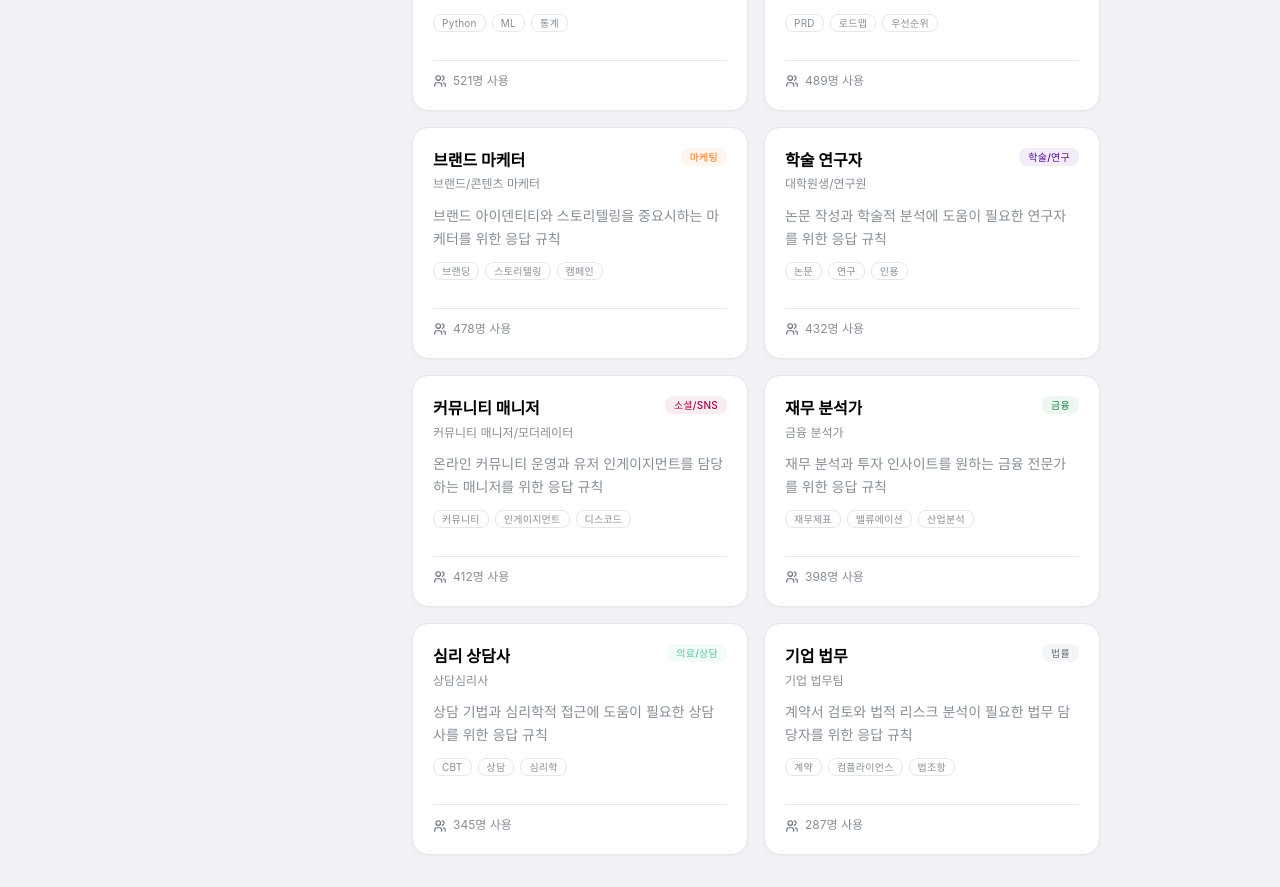
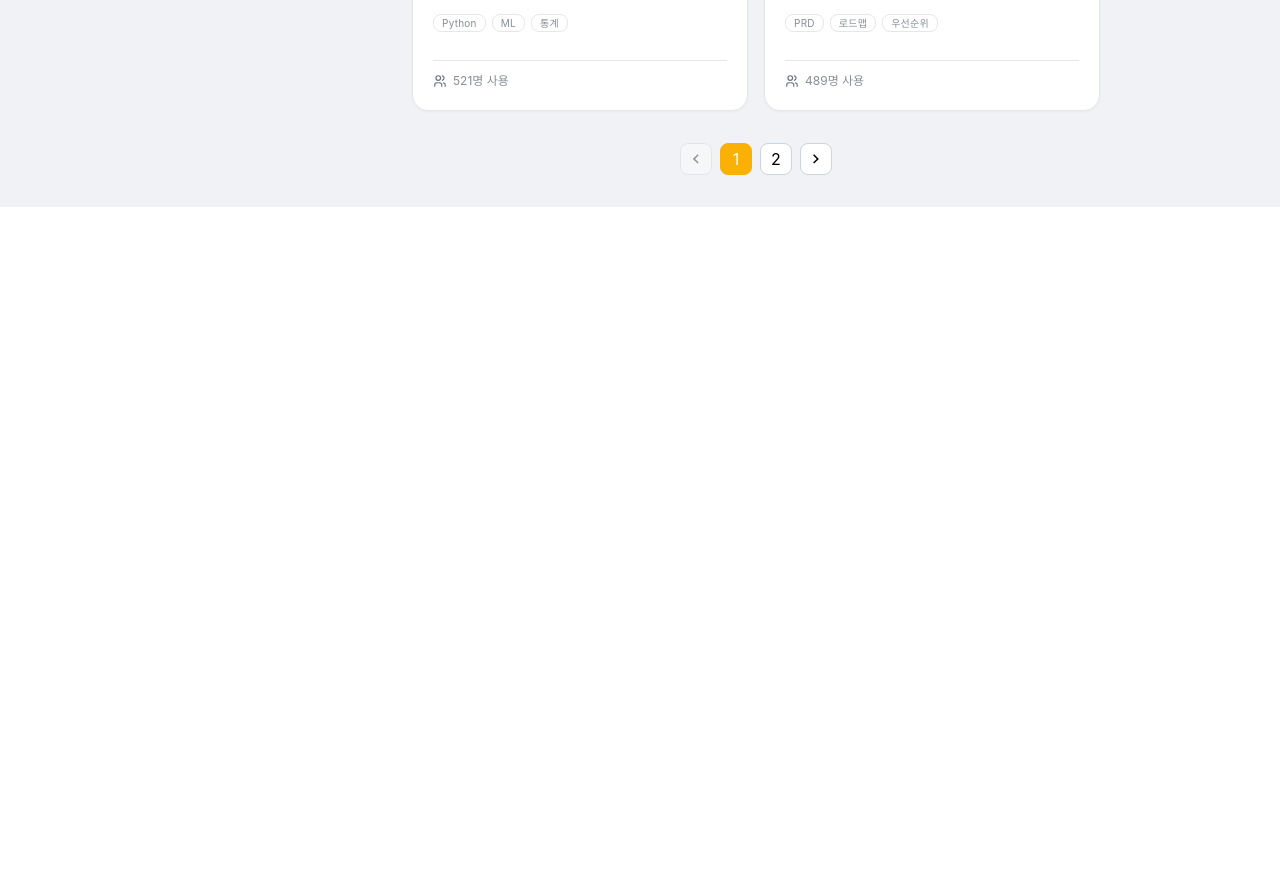
Before and after one commit to seoddhh/your-ai, a Next.js app in the folder client/: page /instructions in a window 1280 px wide. Shown: the part 1380-2267 px from the top of the page. After the commit the page ends 1587 px from the top, so only its background shows below. Built offline with nearby package versions, Linux system fonts and the light colour scheme; a web font is replaced by a local one.

Commit message:
feat: implement pagination and remove animation in rule library

```diff
--- a/client/src/app/instructions/page.tsx
+++ b/client/src/app/instructions/page.tsx
@@ -2,7 +2,6 @@
 
 import { useState, useEffect, Suspense } from 'react';
 import { useSearchParams } from 'next/navigation';
-import { AnimatePresence } from 'framer-motion';
 import Link from 'next/link';
 import {
     Title,
@@ -17,6 +16,7 @@ import {
     Paper,
     Loader,
     Select,
+    Pagination,
 } from '@mantine/core';
 import {
     IconSearch,
@@ -36,6 +36,8 @@ const SORT_OPTIONS = [
     { value: 'usage', label: '사용량순' },
 ];
 
+const ITEMS_PER_PAGE = 10;
+
 function InstructionsLibraryContent() {
     const searchParams = useSearchParams();
     const initialDomain = searchParams.get('domain') as Domain | null;
@@ -47,6 +49,7 @@ function InstructionsLibraryContent() {
     const [searchQuery, setSearchQuery] = useState('');
     const [sortBy, setSortBy] = useState<SortOption>('popular');
     const [expandedId, setExpandedId] = useState<string | null>(null);
+    const [activePage, setActivePage] = useState(1);
 
     useEffect(() => {
         const domain = searchParams.get('domain') as Domain | null;
@@ -59,12 +62,29 @@ function InstructionsLibraryContent() {
         setMounted(true);
     }, []);
 
+    // 페이지 변경 시 스크롤 최상단으로 이동 (옵션)
+    useEffect(() => {
+        // window.scrollTo({ top: 0, behavior: 'smooth' });
+    }, [activePage]);
+
+    // 필터 변경 시 첫 페이지로 리셋
+    useEffect(() => {
+        setActivePage(1);
+    }, [selectedDomain, searchQuery, sortBy]);
+
     const { instructions: filteredInstructions, domainMeta, domains } = useAnswerRules({
         domain: selectedDomain,
         searchQuery,
         sortBy,
         includeUserRules: true,
     });
+
+    const totalItems = filteredInstructions.length;
+    const totalPages = Math.ceil(totalItems / ITEMS_PER_PAGE);
+    const paginatedInstructions = filteredInstructions.slice(
+        (activePage - 1) * ITEMS_PER_PAGE,
+        activePage * ITEMS_PER_PAGE
+    );
 
     if (!mounted) {
         return (
@@ -221,7 +241,7 @@ function InstructionsLibraryContent() {
                     <Group justify="space-between" mb="lg">
                         <Text size="sm" c="dimmed">
                             {selectedDomain === 'all' ? '전체' : (domainMeta[selectedDomain]?.label || selectedDomain)}에서{' '}
-                            <Text component="span" fw={600} c="dark">{filteredInstructions.length}개</Text>의 응답 규칙
+                            <Text component="span" fw={600} c="dark">{totalItems}개</Text>의 응답 규칙
                         </Text>
                         <Badge variant="light" color="gray" size="sm">
                             {SORT_OPTIONS.find(s => s.value === sortBy)?.label}
@@ -229,9 +249,8 @@ function InstructionsLibraryContent() {
                     </Group>
 
                     {/* 응답 규칙 그리드 */}
-                    <SimpleGrid cols={{ base: 1, lg: 2 }} spacing="md">
-                        <AnimatePresence mode="popLayout">
-                            {filteredInstructions.map((instruction, index) => (
+                    <SimpleGrid cols={{ base: 1, lg: 2 }} spacing="md" mb={totalPages > 1 ? 'xl' : 0}>
+                        {paginatedInstructions.map((instruction, index) => (
                             <AnswerRuleCard
                                 key={instruction.id}
                                 instruction={instruction}
@@ -243,10 +262,9 @@ function InstructionsLibraryContent() {
                                 isUserOwned={instruction.id.startsWith('user-')}
                             />
                         ))}
-                        </AnimatePresence>
                     </SimpleGrid>
 
-                    {filteredInstructions.length === 0 && (
+                    {filteredInstructions.length === 0 ? (
                         <Box ta="center" py={60}>
                             <Text size="md" c="dimmed">
                                 검색 결과가 없습니다
@@ -255,6 +273,19 @@ function InstructionsLibraryContent() {
                                 다른 검색어나 필터를 시도해보세요
                             </Text>
                         </Box>
+                    ) : (
+                        totalPages > 1 && (
+                            <Group justify="center" mt="xl">
+                                <Pagination
+                                    total={totalPages}
+                                    value={activePage}
+                                    onChange={setActivePage}
+                                    color="yellow"
+                                    size="md"
+                                    radius="md"
+                                />
+                            </Group>
+                        )
                     )}
                 </Box>
             </Box>
```
Lines whose indentation alone changed are shown as unchanged.
